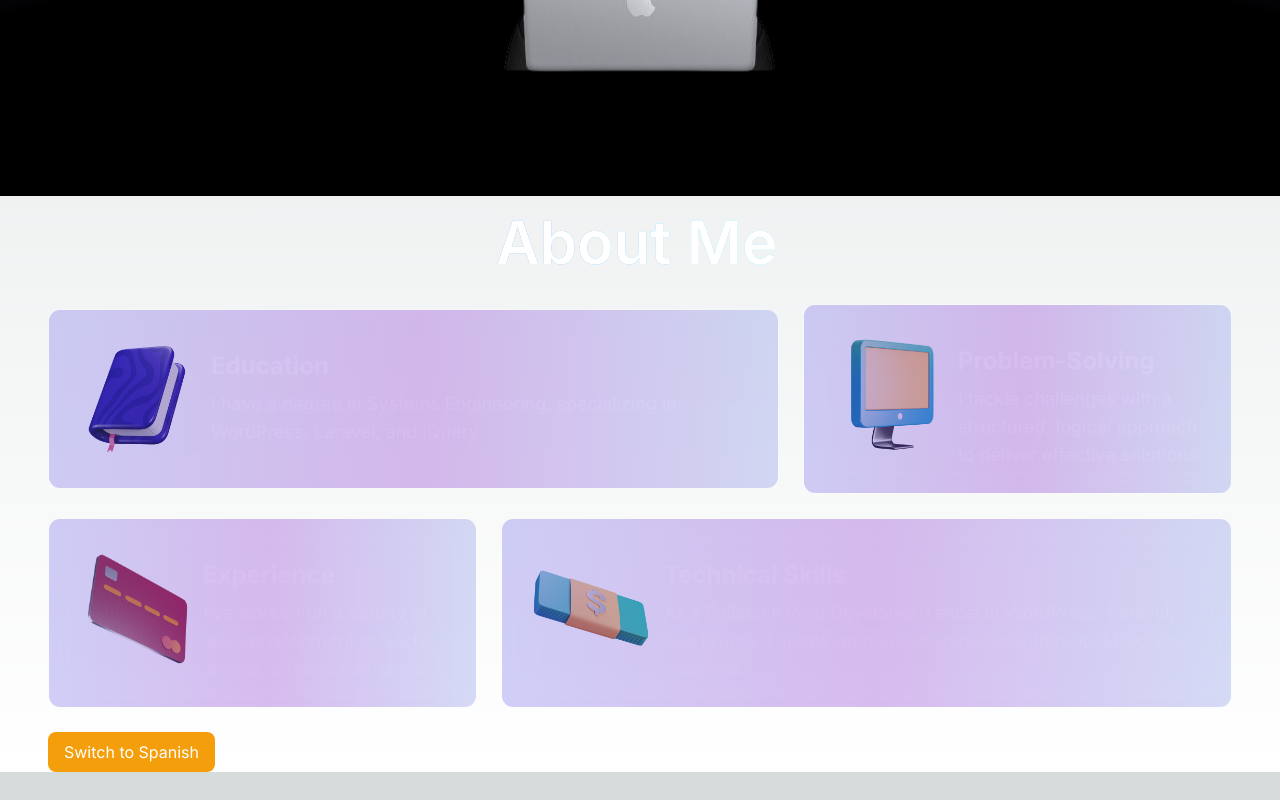
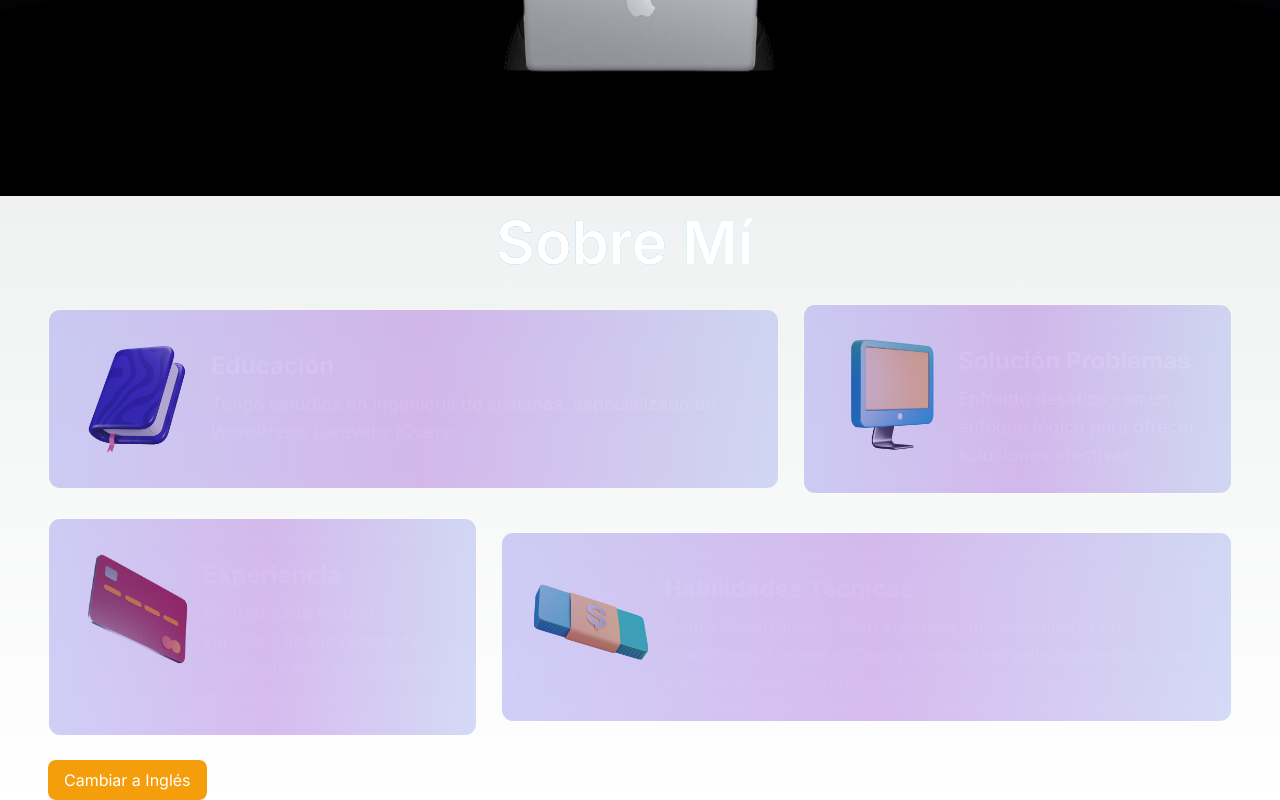
Before and after one commit to JonathanVargas0111/portfolio-orange, a Next.js app: page / in a window 1280 px wide. Shown: the part 809-1609 px from the top of the page. Before the commit the page ends 1581 px from the top, so only its background shows below. Built offline with nearby package versions, Linux system fonts and the light colour scheme.

Commit message:
Fixed a bug in the translate text button in about

```diff
--- a/src/components/About.tsx
+++ b/src/components/About.tsx
@@ -54,15 +54,14 @@ const texts = {
 type Language = 'en' | 'es';
 
 const About = () => {
-  const [language, setLanguage] = useState('es'); // Estado para el idioma actual
+  const [language, setLanguage] = React.useState<Language>('es'); // Estado para el idioma actual
 
   // Función para alternar el idioma
   const toggleLanguage = () => {
     setLanguage(prevLang => (prevLang === 'es' ? 'en' : 'es'));
   };
 
-  const languageKey: Language = 'en';
-  const aboutText = texts[languageKey];
+  const aboutText = texts[language];
 
   return (
     <div className='px-2 max-w-[1200px]  lg:mx-auto' id='about'>
```
